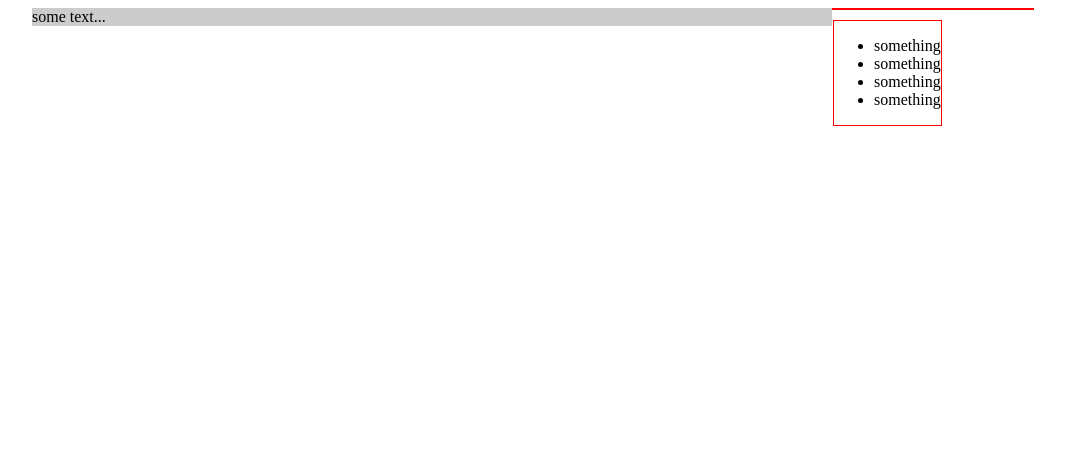
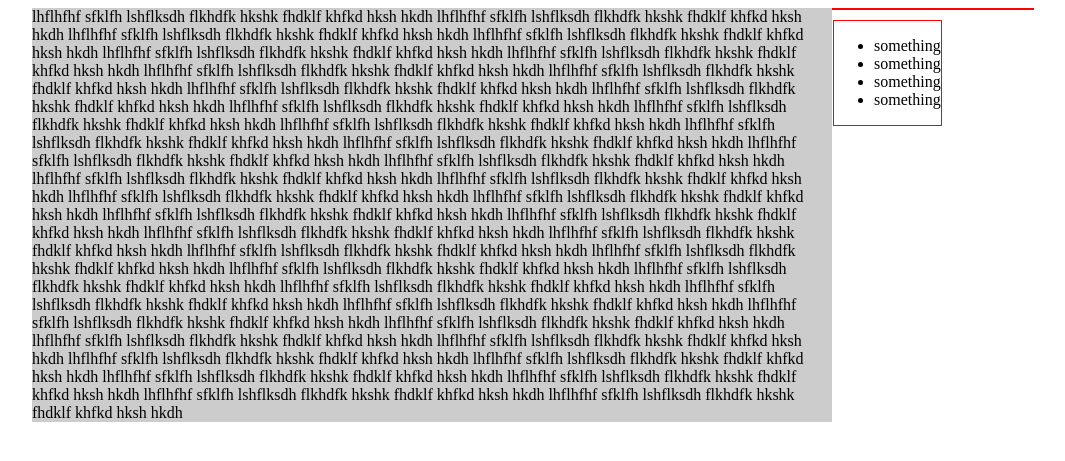
Before and after one commit to ablejec/myblog, a Jekyll site: the page test-aside.html, which Jekyll copies as it is, in a window 1280 px wide. Shown: the top 461 px of the page, without its empty margins (58-1123 px from the left). Built offline with Jekyll 4.4.1, drawn with Linux system fonts in a browser that asks for light colours; Markdown is read by kramdown in place of the engine named in the settings.

```diff
--- a/test-aside.html
+++ b/test-aside.html
@@ -28,7 +28,49 @@
     <body>
     <section id="wrapper">
         <section id="stream">
-                some text...
+                lhflhfhf sfklfh lshflksdh flkhdfk hkshk fhdklf khfkd hksh hkdh
+                lhflhfhf sfklfh lshflksdh flkhdfk hkshk fhdklf khfkd hksh hkdh
+                lhflhfhf sfklfh lshflksdh flkhdfk hkshk fhdklf khfkd hksh hkdh
+                lhflhfhf sfklfh lshflksdh flkhdfk hkshk fhdklf khfkd hksh hkdh
+                lhflhfhf sfklfh lshflksdh flkhdfk hkshk fhdklf khfkd hksh hkdh
+                lhflhfhf sfklfh lshflksdh flkhdfk hkshk fhdklf khfkd hksh hkdh
+                lhflhfhf sfklfh lshflksdh flkhdfk hkshk fhdklf khfkd hksh hkdh
+                lhflhfhf sfklfh lshflksdh flkhdfk hkshk fhdklf khfkd hksh hkdh
+                lhflhfhf sfklfh lshflksdh flkhdfk hkshk fhdklf khfkd hksh hkdh
+                lhflhfhf sfklfh lshflksdh flkhdfk hkshk fhdklf khfkd hksh hkdh
+                lhflhfhf sfklfh lshflksdh flkhdfk hkshk fhdklf khfkd hksh hkdh
+                lhflhfhf sfklfh lshflksdh flkhdfk hkshk fhdklf khfkd hksh hkdh
+                lhflhfhf sfklfh lshflksdh flkhdfk hkshk fhdklf khfkd hksh hkdh
+                lhflhfhf sfklfh lshflksdh flkhdfk hkshk fhdklf khfkd hksh hkdh
+                lhflhfhf sfklfh lshflksdh flkhdfk hkshk fhdklf khfkd hksh hkdh
+                lhflhfhf sfklfh lshflksdh flkhdfk hkshk fhdklf khfkd hksh hkdh
+                lhflhfhf sfklfh lshflksdh flkhdfk hkshk fhdklf khfkd hksh hkdh
+                lhflhfhf sfklfh lshflksdh flkhdfk hkshk fhdklf khfkd hksh hkdh
+                lhflhfhf sfklfh lshflksdh flkhdfk hkshk fhdklf khfkd hksh hkdh
+                lhflhfhf sfklfh lshflksdh flkhdfk hkshk fhdklf khfkd hksh hkdh
+                lhflhfhf sfklfh lshflksdh flkhdfk hkshk fhdklf khfkd hksh hkdh
+                lhflhfhf sfklfh lshflksdh flkhdfk hkshk fhdklf khfkd hksh hkdh
+                lhflhfhf sfklfh lshflksdh flkhdfk hkshk fhdklf khfkd hksh hkdh
+                lhflhfhf sfklfh lshflksdh flkhdfk hkshk fhdklf khfkd hksh hkdh
+                lhflhfhf sfklfh lshflksdh flkhdfk hkshk fhdklf khfkd hksh hkdh
+                lhflhfhf sfklfh lshflksdh flkhdfk hkshk fhdklf khfkd hksh hkdh
+                lhflhfhf sfklfh lshflksdh flkhdfk hkshk fhdklf khfkd hksh hkdh
+                lhflhfhf sfklfh lshflksdh flkhdfk hkshk fhdklf khfkd hksh hkdh
+                lhflhfhf sfklfh lshflksdh flkhdfk hkshk fhdklf khfkd hksh hkdh
+                lhflhfhf sfklfh lshflksdh flkhdfk hkshk fhdklf khfkd hksh hkdh
+                lhflhfhf sfklfh lshflksdh flkhdfk hkshk fhdklf khfkd hksh hkdh
+                lhflhfhf sfklfh lshflksdh flkhdfk hkshk fhdklf khfkd hksh hkdh
+                lhflhfhf sfklfh lshflksdh flkhdfk hkshk fhdklf khfkd hksh hkdh
+                lhflhfhf sfklfh lshflksdh flkhdfk hkshk fhdklf khfkd hksh hkdh
+                lhflhfhf sfklfh lshflksdh flkhdfk hkshk fhdklf khfkd hksh hkdh
+                lhflhfhf sfklfh lshflksdh flkhdfk hkshk fhdklf khfkd hksh hkdh
+                lhflhfhf sfklfh lshflksdh flkhdfk hkshk fhdklf khfkd hksh hkdh
+                lhflhfhf sfklfh lshflksdh flkhdfk hkshk fhdklf khfkd hksh hkdh
+                lhflhfhf sfklfh lshflksdh flkhdfk hkshk fhdklf khfkd hksh hkdh
+                lhflhfhf sfklfh lshflksdh flkhdfk hkshk fhdklf khfkd hksh hkdh
+                lhflhfhf sfklfh lshflksdh flkhdfk hkshk fhdklf khfkd hksh hkdh
+                lhflhfhf sfklfh lshflksdh flkhdfk hkshk fhdklf khfkd hksh hkdh
+
         </section>
         <section id="sidebar">
           <aside>
```
Also changed, not shown: _layouts/default.html (+6 -2 lines).
